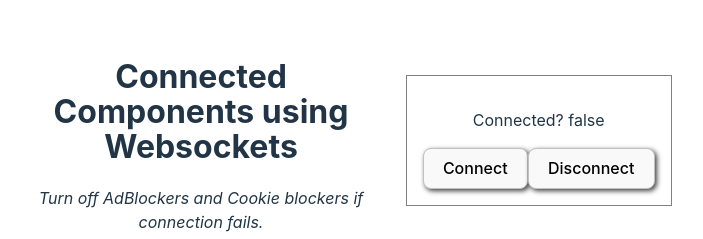
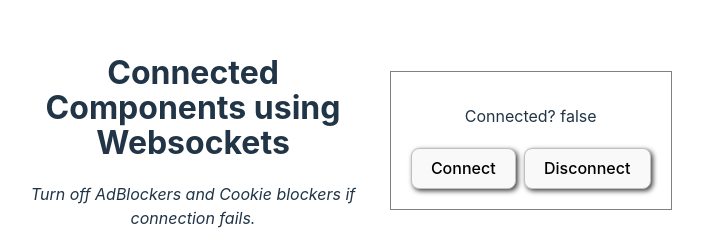
Before and after one commit to tjercus/react-websockets-1, a React (Vite) app: page / in a window 1280 px wide. Shown: the part 180-419 px from the top of the page, without its empty margins (290-993 px from the left). Built offline with nearby package versions, Linux system fonts and the light colour scheme; no server answers.

Commit message:
margin on a button

```diff
--- a/src/index.css
+++ b/src/index.css
@@ -42,15 +42,16 @@ button {
   border-radius: 8px;
   border: 1px solid silver;
   padding: 0.6em 1.2em;
+  margin: 0.25em;
   font-size: 1em;
   font-weight: 500;
   font-family: inherit;
   background-color: #1a1a1a;
   cursor: pointer;
   transition: border-color 0.25s;
-  -webkit-box-shadow: 2px 2px 5px 0px rgba(0, 0, 0, 0.75);
-  -moz-box-shadow: 2px 2px 5px 0px rgba(0, 0, 0, 0.75);
-  box-shadow: 2px 2px 5px 0px rgba(0, 0, 0, 0.75);
+  -webkit-box-shadow: 2px 2px 5px 0 rgba(0, 0, 0, 0.75);
+  -moz-box-shadow: 2px 2px 5px 0 rgba(0, 0, 0, 0.75);
+  box-shadow: 2px 2px 5px 0 rgba(0, 0, 0, 0.75);
 }
 
 button:hover {
```
